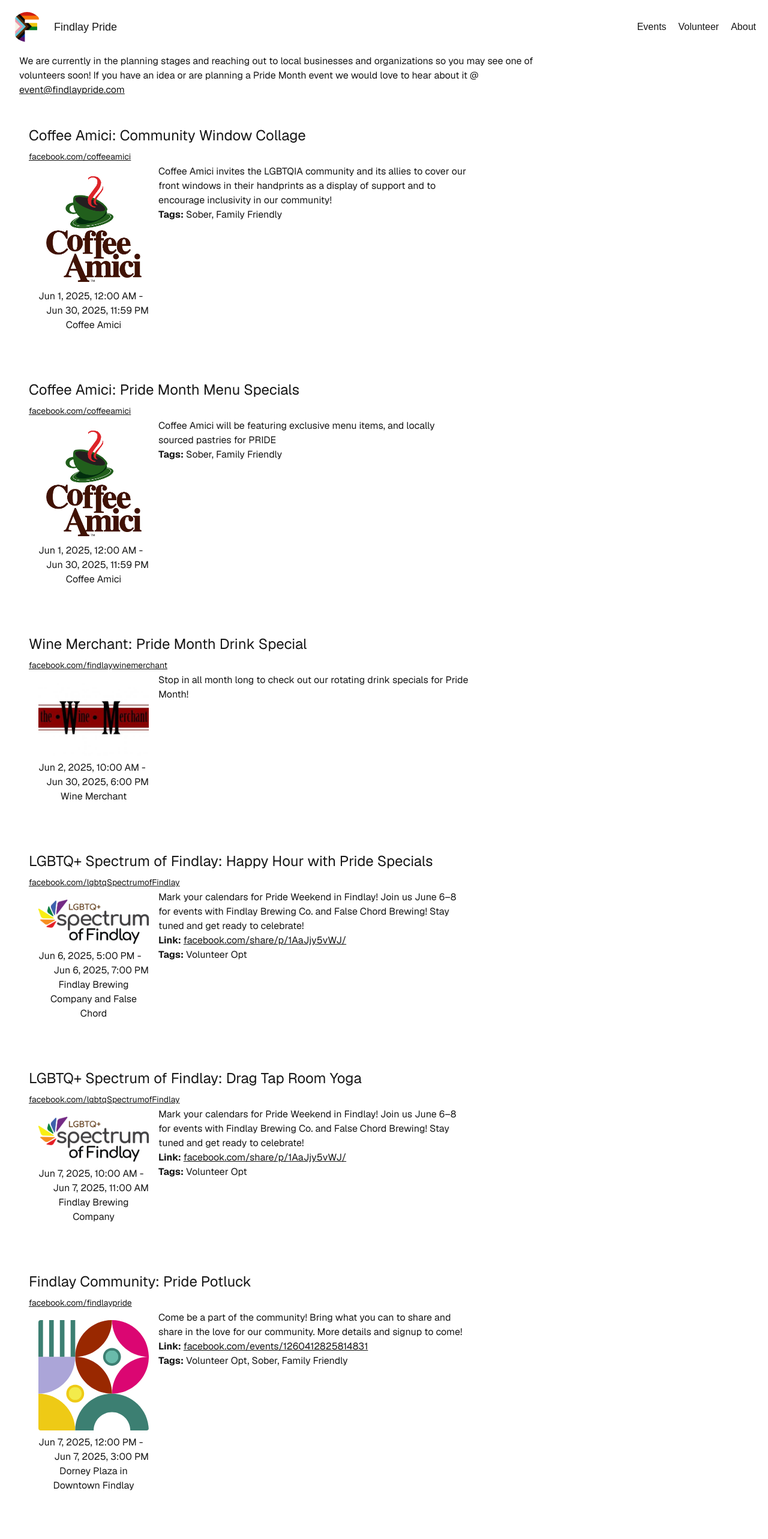
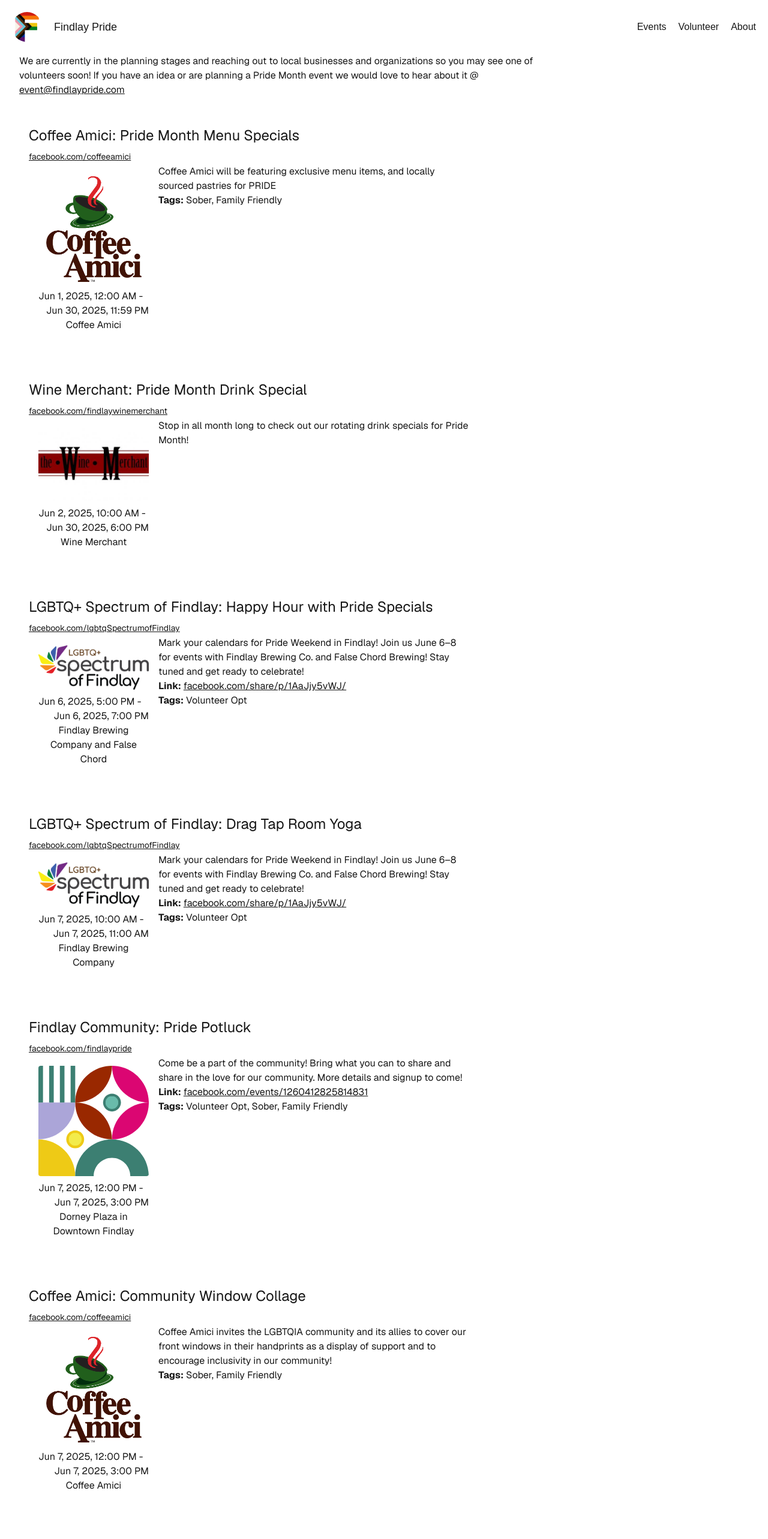
Before and after one commit to CodeByDex/findlay-pride-web, a Next.js app: page / in a window 1280 px wide. Shown: the top 2566 px of the page at 60% size. Built offline with nearby package versions, Linux system fonts and the light colour scheme.

Commit message:
updated window collage time

```diff
--- a/data/eventDB.ts
+++ b/data/eventDB.ts
@@ -79,8 +79,8 @@ const events: Event[] = [
     {
         name: "Community Window Collage",
         description: "Coffee Amici invites the LGBTQIA community and its allies to cover our front windows in their handprints as a display of support and to encourage inclusivity in our community!",
-        startDate: new Date(2025, 5, 1,0, 0),
-        endDate: new Date(2025, 5, 30, 23, 59),
+        startDate: new Date(2025, 5, 7, 12, 0),
+        endDate: new Date(2025, 5, 7, 15, 0),
         location: "Coffee Amici",
         organizer: "Coffee Amici",
         organizerURI: "facebook.com/coffeeamici",
```
